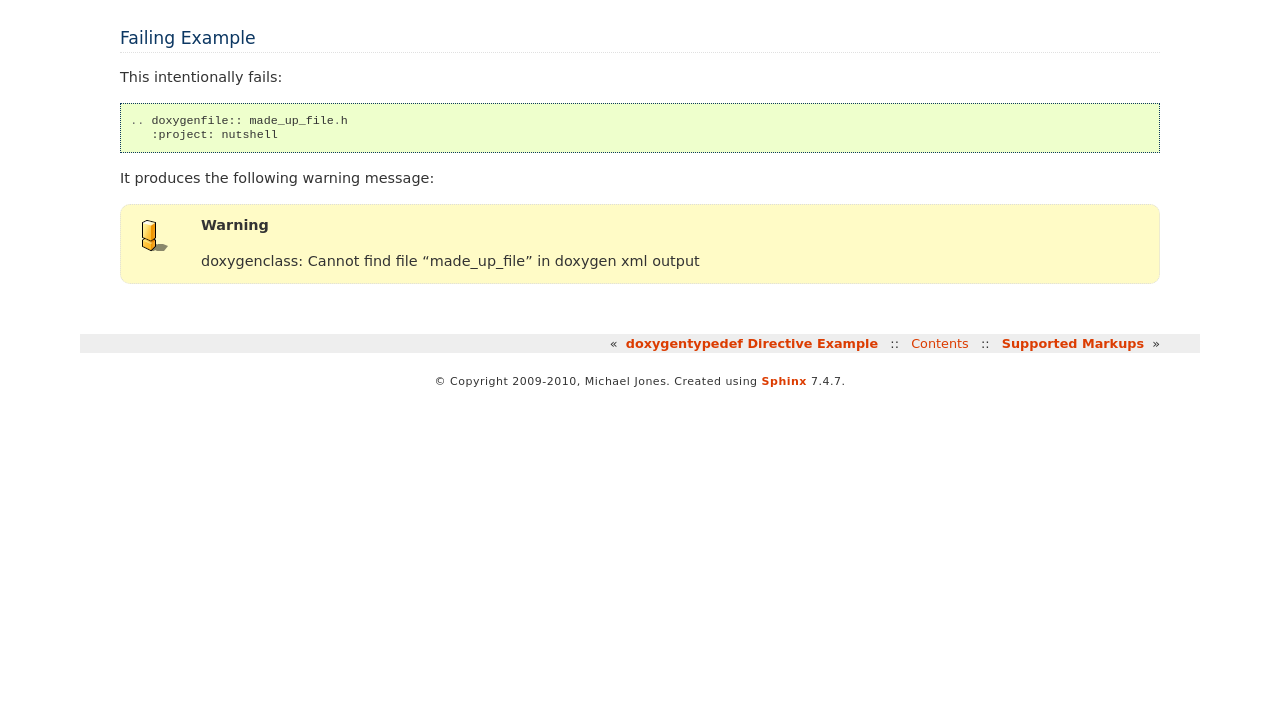
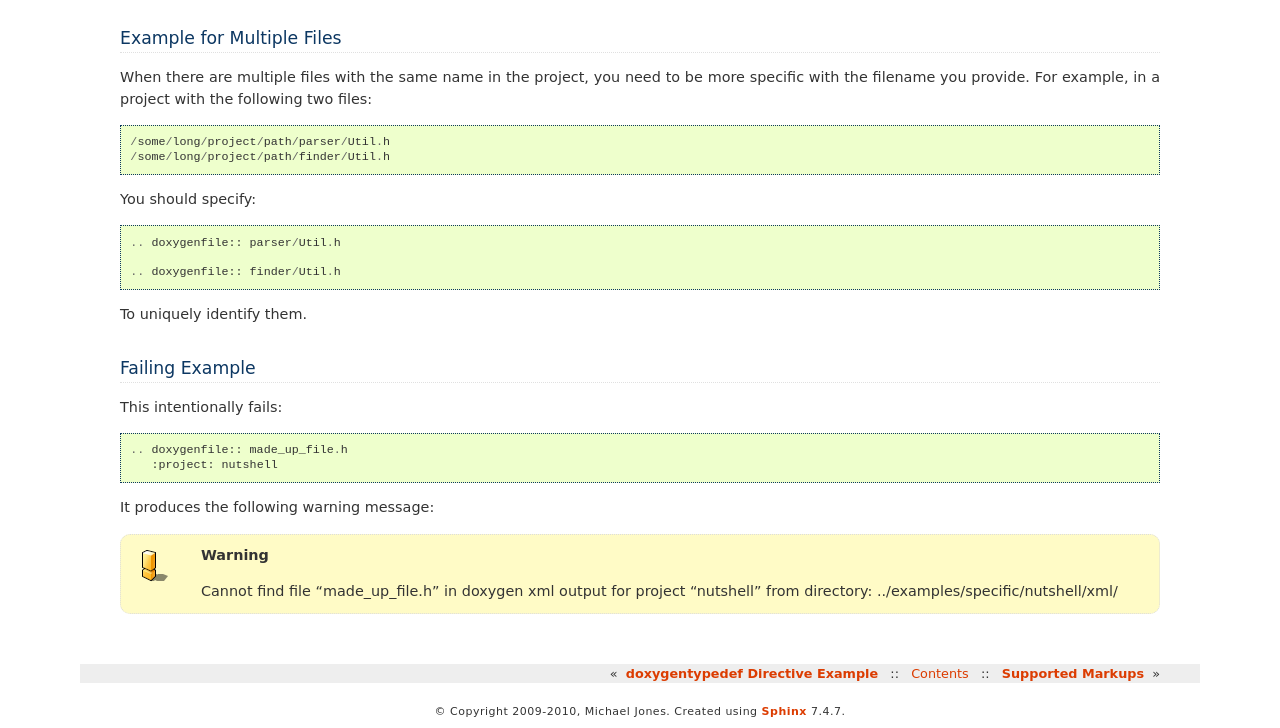
Before and after one commit to breathe-doc/breathe, a Sphinx documentation site: the page built from testsuite/source/file.rst, in a window 1280 px wide, cut to the strip 475-1203 px from the top of the page. Built offline with Sphinx 7.4.7, drawn with Linux system fonts in a browser that asks for light colours; pages that are not in the unit, such as notebooks, are missing from menus; before the commit the page ends 900 px from its top, so only the background shows below that.

Commit message:
Improved the documentation for doxygenfile
To cover the multifile example

```diff
--- a/testsuite/source/file.rst
+++ b/testsuite/source/file.rst
@@ -17,6 +17,23 @@ It produces this output:
 .. doxygenfile:: nutshell.h
    :project: nutshell
 
+Example for Multiple Files
+--------------------------
+
+When there are multiple files with the same name in the project, you need to be
+more specific with the filename you provide. For example, in a project with the
+following two files::
+
+   /some/long/project/path/parser/Util.h
+   /some/long/project/path/finder/Util.h
+
+You should specify::
+
+   .. doxygenfile:: parser/Util.h
+
+   .. doxygenfile:: finder/Util.h
+
+To uniquely identify them.
 
 Failing Example
 ---------------
@@ -28,4 +45,4 @@ This intentionally fails::
 
 It produces the following warning message:
 
-.. warning:: doxygenclass: Cannot find file "made_up_file" in doxygen xml output
+.. warning:: Cannot find file "made_up_file.h" in doxygen xml output for project "nutshell" from directory: ../examples/specific/nutshell/xml/
```
